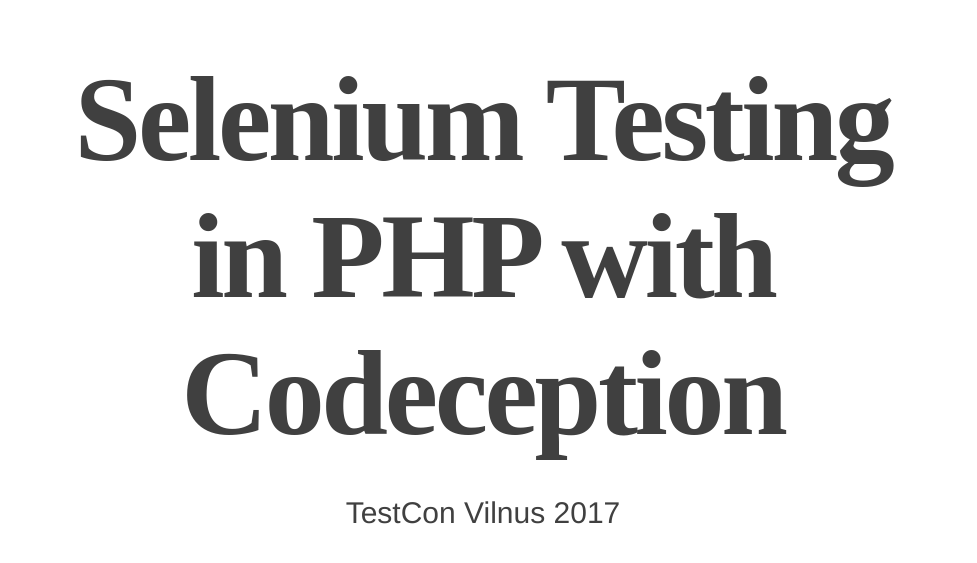
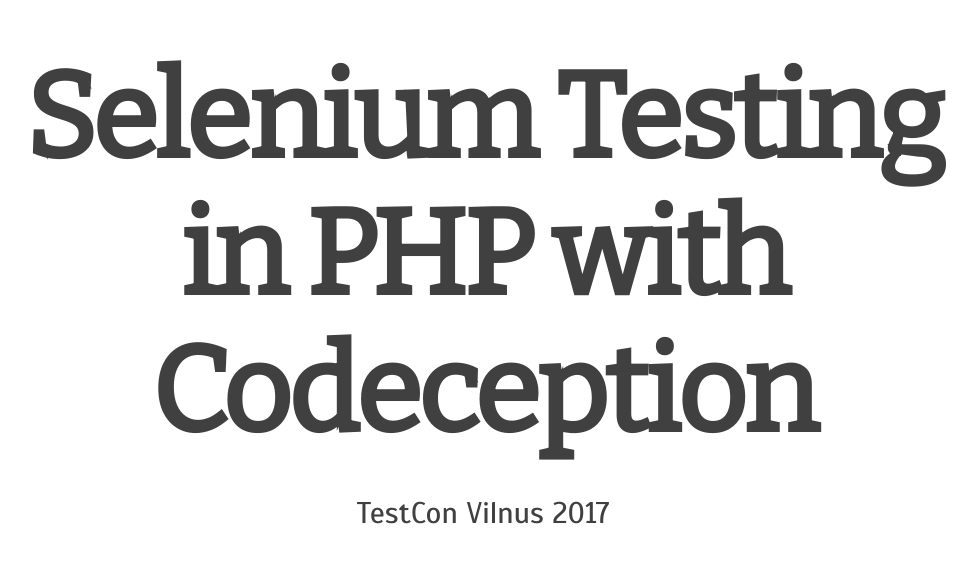
Before and after one commit to DavertMik/selenium-php-codeception, a plain HTML site: page index.html in a window 1280 px wide. Shown: the part 109-672 px from the top of the page, without its empty margins (157-1134 px from the left). Drawn offline with nearby package versions, Linux system fonts and the light colour scheme.

Commit message:
Generated by generator-bespoke

```diff
--- a/index.html
+++ b/index.html
@@ -5,6 +5,8 @@
     <meta name="viewport" content="width=device-width, initial-scale=1, maximum-scale=1">
     <title>State of Selenium Webdriver in PHP</title>
     <link rel="stylesheet" href="styles/styles.css"/>
+    <link href="http://fonts.googleapis.com/css?family=Scada&amp;subset=latin,cyrillic" rel="stylesheet" type="text/css">
+    <link href="http://fonts.googleapis.com/css?family=Bitter&amp;subset=latin,cyrillic" rel="stylesheet" type="text/css">
   </head>
   <body>
     <article>
```
